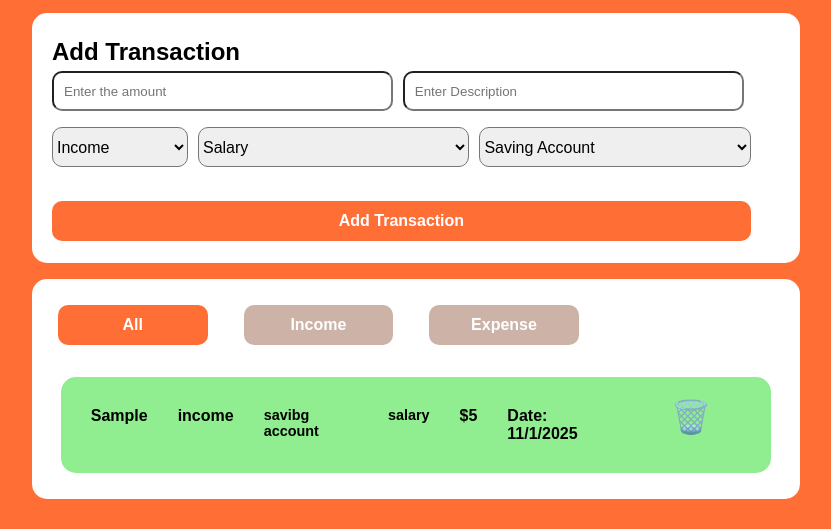
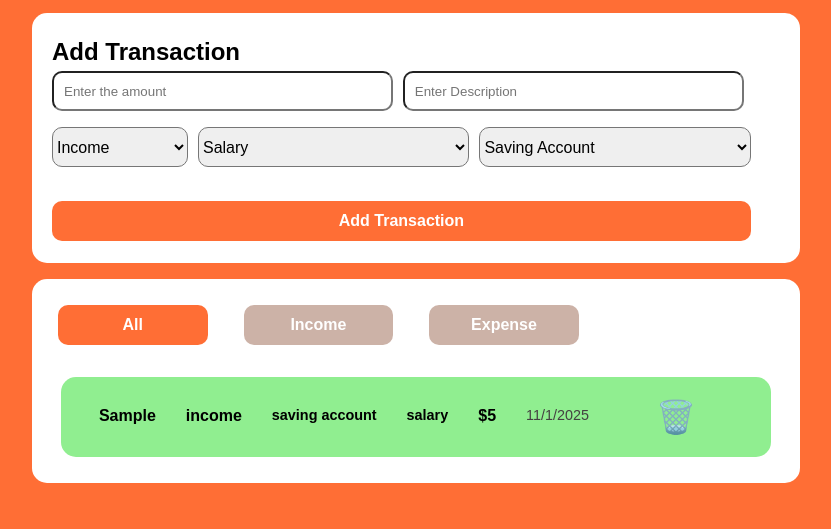
Before and after one commit to naidcode/Finance-Tracker-App, a plain HTML site: page inde.html in a window 1280 px wide. Both pictures are taken after typing "5", "Sample" into the empty fields and a click on the button "Add Transaction". Shown: the part 271-800 px from the top of the page, without its empty margins (224-1055 px from the left). Drawn offline with Linux system fonts and the light colour scheme.

Commit message:
fixed the more

```diff
--- a/inde.html
+++ b/inde.html
@@ -43,7 +43,7 @@
           <option value="grocery">Grocery</option>
         </select>
         <select name="" id="AccountName">
-          <option value="savibg account">Saving Account</option>
+          <option value="saving account">Saving Account</option>
           <option value="cash wallet">Cash Wallet</option>
         </select>
       </div>
--- a/script.js
+++ b/script.js
@@ -97,7 +97,7 @@ class UIRenderer{
       <p class="parastyle"> ${trans.account}</p>
       <p class="parastyle">${trans.category}</p>
       <h3 class="h3style">$${trans.amount}</h3>
-      <span class="spanstyle">Date: ${trans.date}</span>
+      <span class="datestyle"> ${trans.date}</span>
       <button class="delete-Btn" data-id="${trans.id}">🗑️</button>
       </div>
       `).join('')
--- a/style.css
+++ b/style.css
@@ -202,6 +202,13 @@ h1{
   border-radius: 10px;
 }
 
+.datestyle{
+  color: rgb(68, 65, 65);
+  font-size: 0.9rem;
+  font-family: Arial, Helvetica, sans-serif;
+  padding: 10px;
+}
+
 @media (max-width:720px){
   .amountBoxes , .header ,#TrackerBox , .filtered{
     width: 95%;
```
